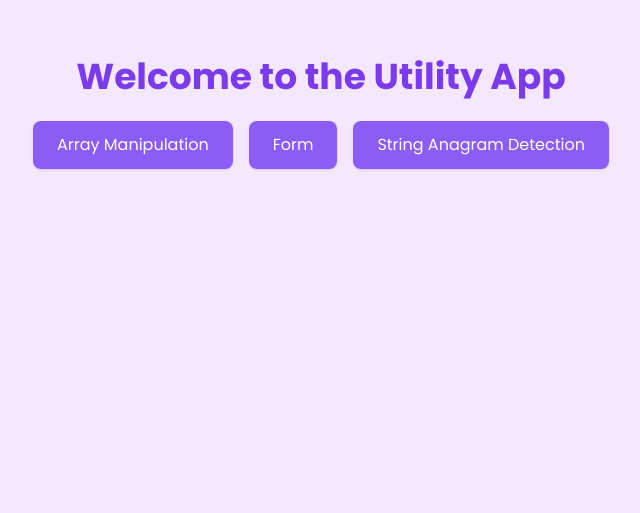
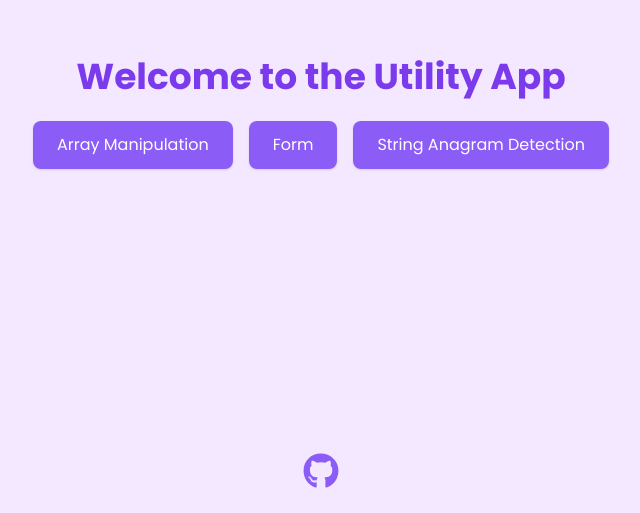
Before and after one commit to chowjustin/talentgrowth, a React (Create React App) app: page / in a window 1280 px wide. Shown: the part 287-800 px from the top of the page, without its empty margins (319-959 px from the left). Built offline with nearby package versions, Linux system fonts and the light colour scheme; the HTML template or start-up script is replaced by a standard one.

Commit message:
feat: add github icon on homepage

```diff
--- a/package.json
+++ b/package.json
@@ -8,6 +8,7 @@
     "@testing-library/user-event": "^13.5.0",
     "react": "^18.3.1",
     "react-dom": "^18.3.1",
+    "react-icons": "^5.2.1",
     "react-redux": "^9.1.2",
     "react-router-dom": "^6.24.0",
     "react-scripts": "5.0.1",
--- a/src/components/Home.js
+++ b/src/components/Home.js
@@ -1,5 +1,6 @@
 import React from "react";
 import { Link } from "react-router-dom";
+import { FaGithub } from "react-icons/fa";
 
 const Home = () => {
   const styles = {
@@ -21,7 +22,7 @@ const Home = () => {
   };
 
   return (
-    <div className="flex flex-col items-center justify-center min-h-screen bg-purple-100 font-poppins text-gray-900">
+    <div className="flex relative flex-col items-center justify-center min-h-screen bg-purple-100 font-poppins text-gray-900">
       <style>{styles.keyframes}</style>
       <h1
         className="text-4xl font-bold mb-6 text-purple-600 max-sm:text-2xl text-center"
@@ -52,6 +53,13 @@ const Home = () => {
           String Anagram Detection
         </Link>
       </div>
+      <Link
+        to="https://github.com/chowjustin/talentgrowth"
+        className="text-purple-500 text-4xl absolute bottom-6 hover:text-purple-700 duration-300"
+        target="blank"
+      >
+        <FaGithub />
+      </Link>
     </div>
   );
 };
```
Also changed, not shown: 1 other file (tests, documents, lock files or other folders).
